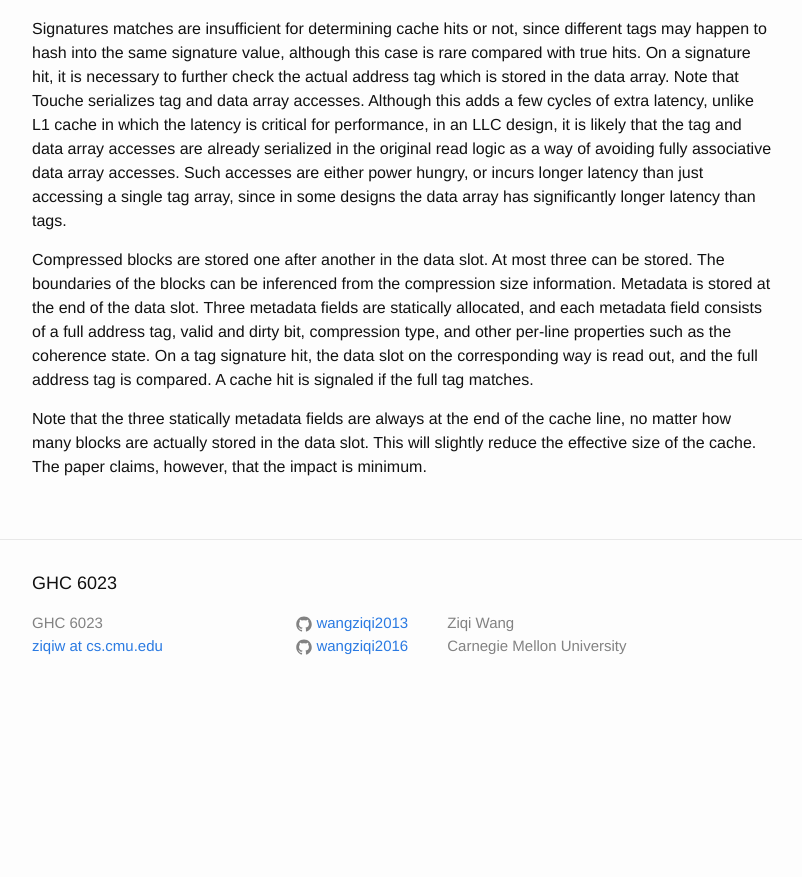
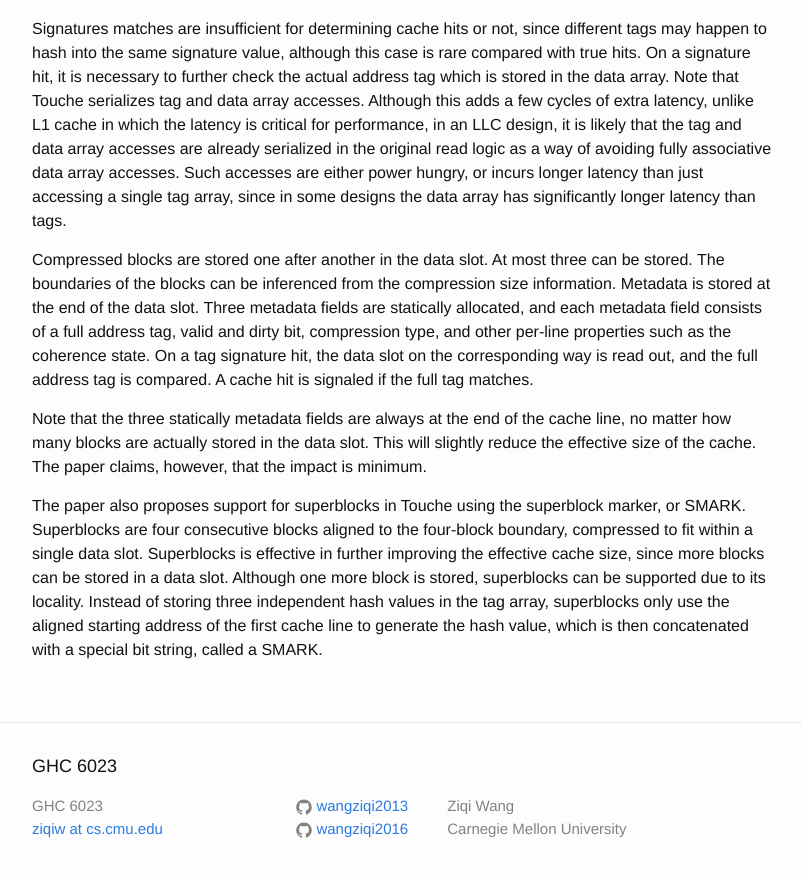
Before and after one commit to wangziqi2013/wangziqi2013.github.io, a Jekyll site: the page built from _posts/2020-06-06-touche.markdown, in a window 1280 px wide and 900 px high, scrolled down 1912 px. Shown: the top 877 px of the window, without its empty margins (238-1040 px from the left). Built offline with Jekyll 4.4.1, drawn with Linux system fonts in a browser that asks for light colours; before the commit the page ends 2629 px from its top, so only the background shows below that.

Commit message:
Adding SMARK

```diff
--- a/_posts/2020-06-06-touche.markdown
+++ b/_posts/2020-06-06-touche.markdown
@@ -85,3 +85,10 @@ on the corresponding way is read out, and the full address tag is compared. A ca
 Note that the three statically metadata fields are always at the end of the cache line, no matter how many blocks are
 actually stored in the data slot. This will slightly reduce the effective size of the cache. The paper claims, however,
 that the impact is minimum.
+
+The paper also proposes support for superblocks in Touche using the superblock marker, or SMARK. Superblocks are four
+consecutive blocks aligned to the four-block boundary, compressed to fit within a single data slot. Superblocks is effective
+in further improving the effective cache size, since more blocks can be stored in a data slot. Although one more
+block is stored, superblocks can be supported due to its locality. Instead of storing three independent hash values
+in the tag array, superblocks only use the aligned starting address of the first cache line to generate the hash value,
+which is then concatenated with a special bit string, called a SMARK.
```
